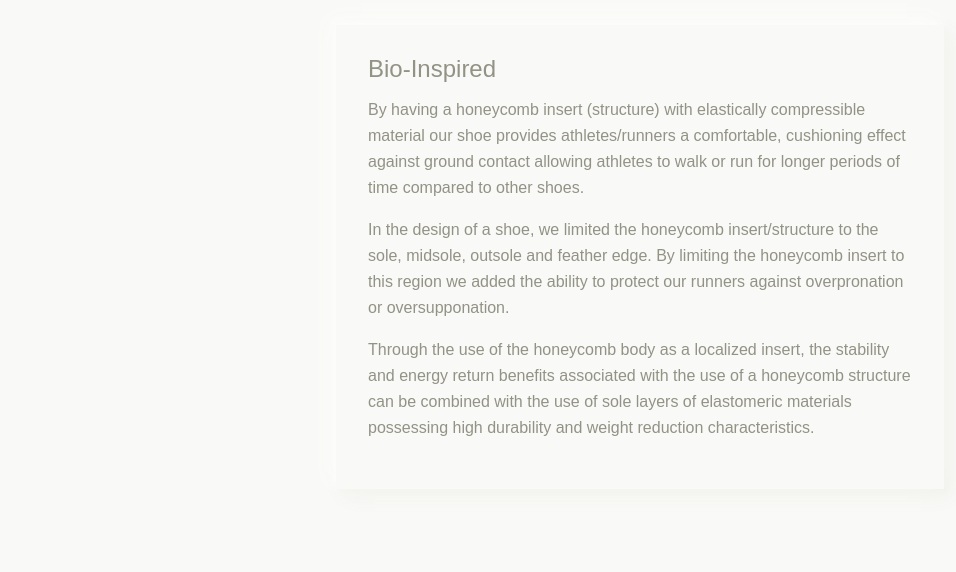
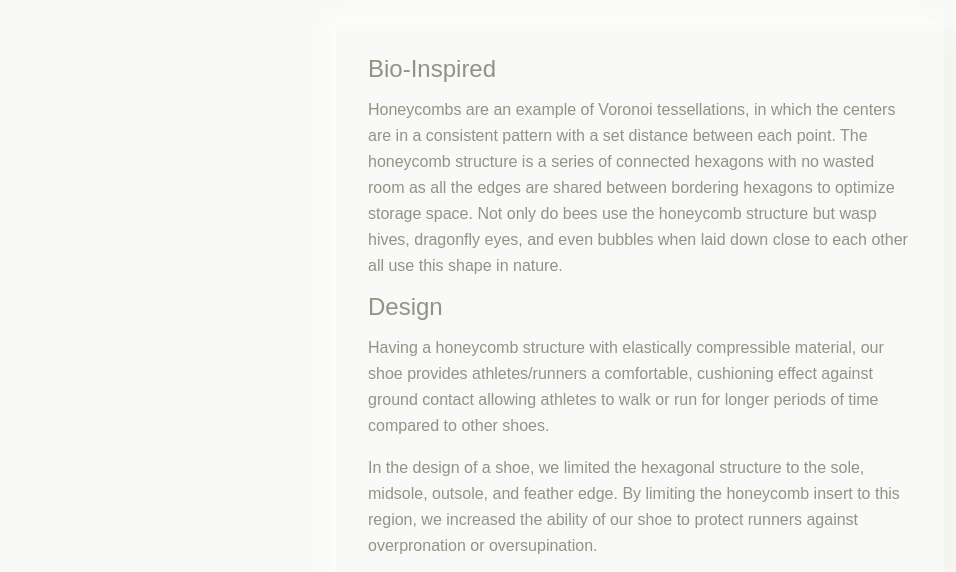
Before and after one commit to ryantoddgarza/hive-shoes, a Gatsby site: page / in a window 1280 px wide. Shown: the part 159-731 px from the top of the page, without its empty margins (0-956 px from the left). Built offline with nearby package versions, Linux system fonts and the light colour scheme; Gatsby itself is replaced by a stand-in of ours.

Commit message:
chore: update about content

```diff
--- a/src/resources/markdown/about.md
+++ b/src/resources/markdown/about.md
@@ -4,8 +4,12 @@ title: about
 
 ## Bio-Inspired
 
-By having a honeycomb insert (structure) with elastically compressible material our shoe provides athletes/runners a comfortable, cushioning effect against ground contact allowing athletes to walk or run for longer periods of time compared to other shoes.
+Honeycombs are an example of Voronoi tessellations, in which the centers are in a consistent pattern with a set distance between each point. The honeycomb structure is a series of connected hexagons with no wasted room as all the edges are shared between bordering hexagons to optimize storage space. Not only do bees use the honeycomb structure but wasp hives, dragonfly eyes, and even bubbles when laid down close to each other all use this shape in nature.
 
-In the design of a shoe, we limited the honeycomb insert/structure to the sole, midsole, outsole and feather edge. By limiting the honeycomb insert to this region we added the ability to protect our runners against overpronation or oversupponation.
+## Design
+
+Having a honeycomb structure with elastically compressible material, our shoe provides athletes/runners a comfortable, cushioning effect against ground contact allowing athletes to walk or run for longer periods of time compared to other shoes.
+
+In the design of a shoe, we limited the hexagonal structure to the sole, midsole, outsole, and feather edge. By limiting the honeycomb insert to this region, we increased the ability of our shoe to protect runners against overpronation or oversupination.
 
 Through the use of the honeycomb body as a localized insert, the stability and energy return benefits associated with the use of a honeycomb structure can be combined with the use of sole layers of elastomeric materials possessing high durability and weight reduction characteristics.
```
